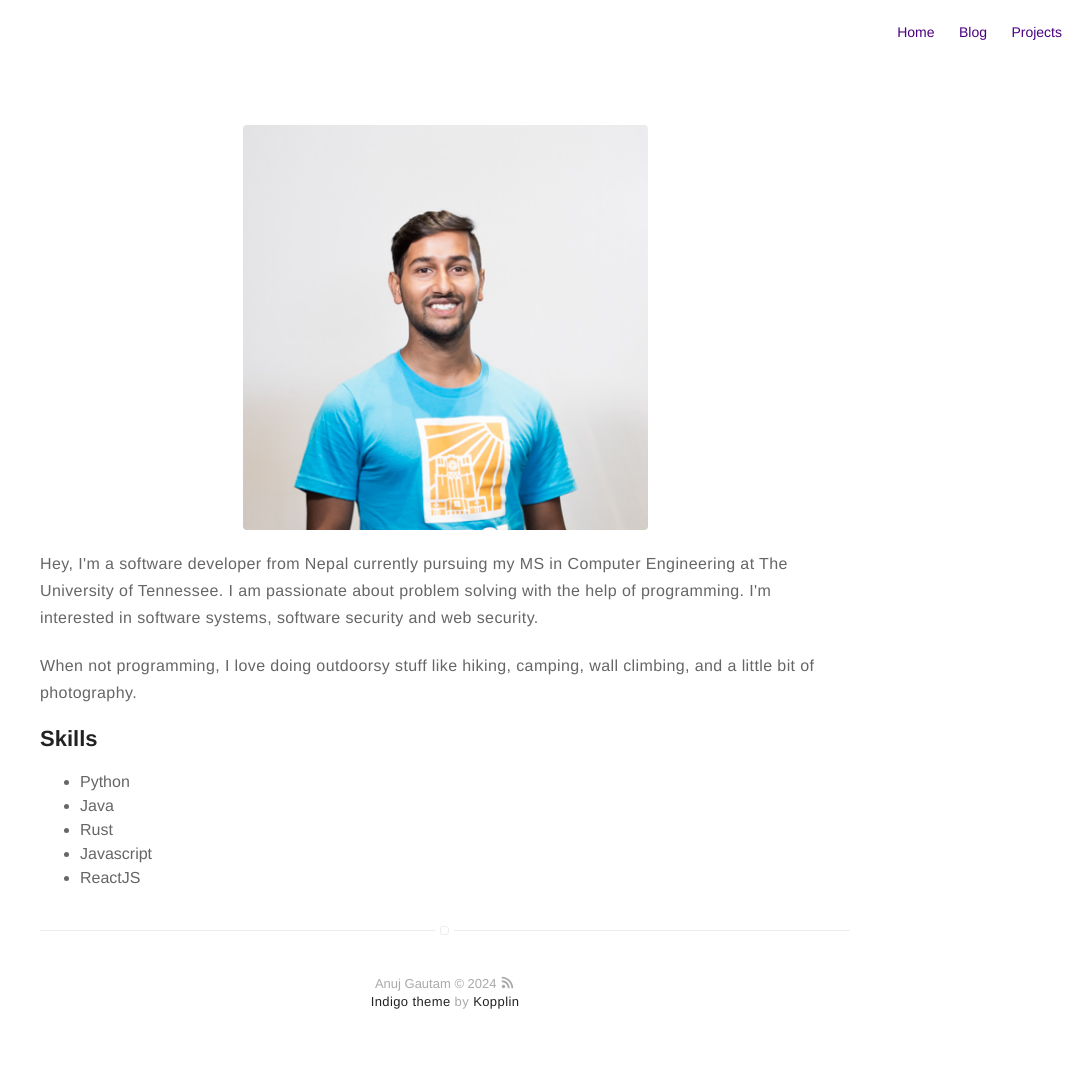
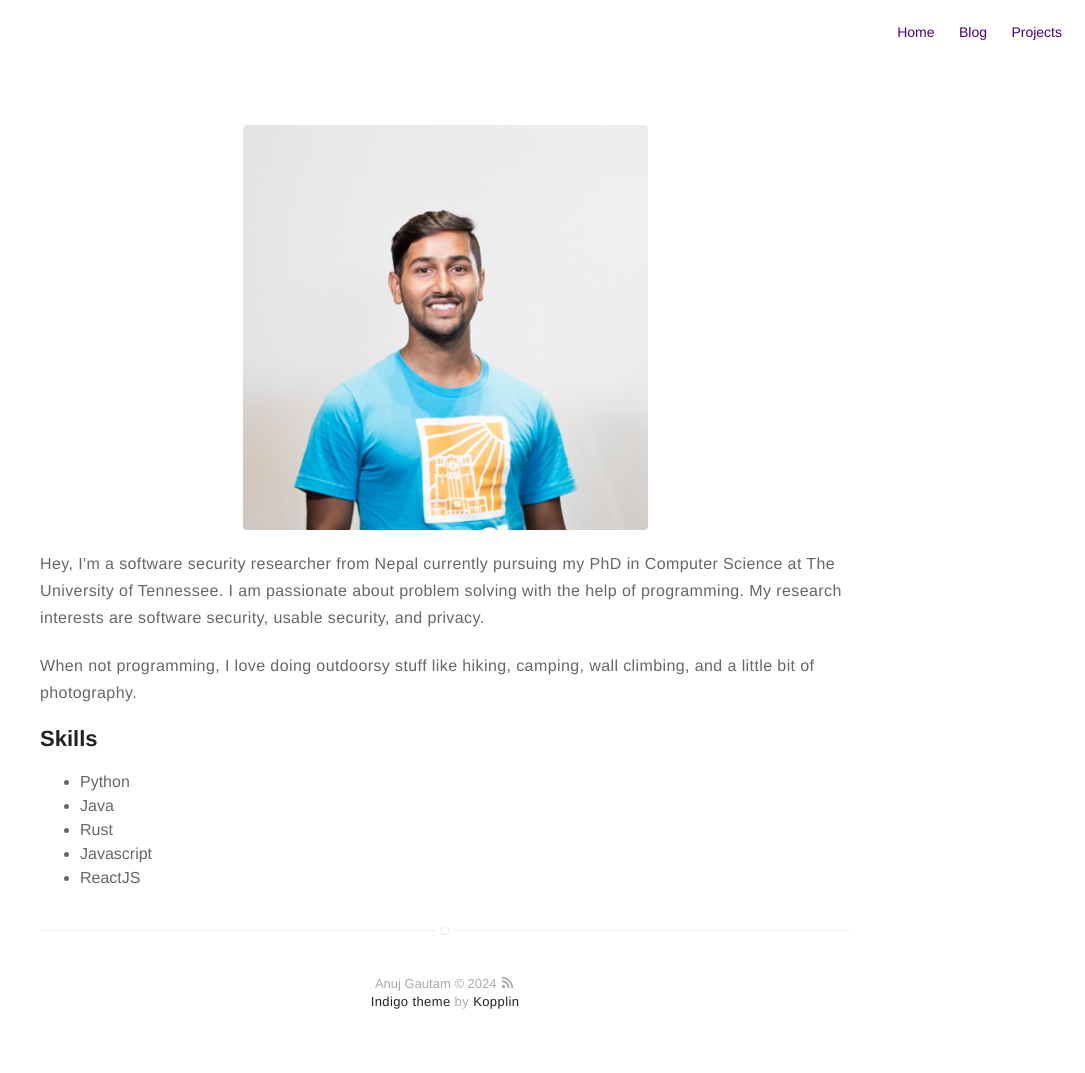
Before and after one commit to anujgtm1/anujgtm1.github.io, a Jekyll site: the page built from _pages/about.md, in a window 1280 px wide. Shown: the whole page, without its empty margins (195-1280 px from the left). Built offline with Jekyll 4.4.1, drawn with Linux system fonts in a browser that asks for light colours.

```diff
--- a/Gemfile
+++ b/Gemfile
@@ -3,3 +3,6 @@ source 'http://rubygems.org'
 gem 'github-pages'
 gem 'html-proofer'
 gem 'jekyll-admin'
+gem 'webrick'
+gem 'rack'
+gem 'rackup'
--- a/_config.yml
+++ b/_config.yml
@@ -16,7 +16,7 @@ resume: false
 resume-external: true
 resume-url: https://google.com/?q=my+resume
 
-url: https://anujgtm1.github.io
+url: https://anujgtm.com.np
 # your url: http://USERNAME.github.io
 
 permalink: /:title/
@@ -39,7 +39,7 @@ disqus:
 # google: mygoogle
 github: anujgtm1
 linkedin: anujgtm
-email: anujgtm123@gmail.com
+email: mail@anujgtm.com.np
 instagram: anujgtm1
 # pinterest: mypinterest
 # youtube: myyoutube
@@ -103,7 +103,7 @@ plugins:
   - jekyll-admin
 
 jekyll-mentions:
-    base_url: https://github.com
+    base_url: https://anujgtm.com.np
 
 compress_html:
     ignore:
--- a/_pages/about.md
+++ b/_pages/about.md
@@ -5,10 +5,10 @@ permalink: /about
 ---
 ![Profile Image]({{ site.url }}/{{ site.picture }})
 
-<p>Hey, I'm a software developer from Nepal currently pursuing my MS in
-Computer Engineering at The University of Tennessee. I am passionate about
- problem solving with the help of programming. I'm interested in software
- systems, software security and web security.<p>
+<p>Hey, I'm a software security researcher from Nepal currently pursuing my PhD in
+Computer Science at The University of Tennessee. I am passionate about
+ problem solving with the help of programming. My research interests are
+ software security, usable security, and privacy.<p>
 
 <p>When not programming, I love doing outdoorsy stuff like hiking, camping, wall climbing, and a little bit of photography.
 
```
Also changed, not shown: 1 other file.
